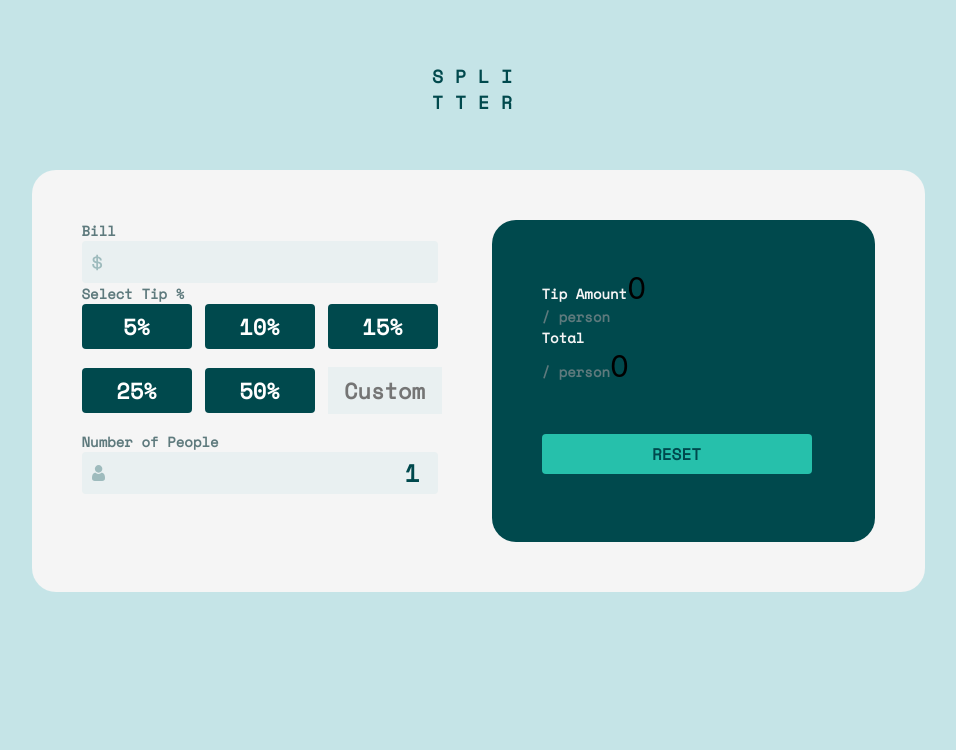
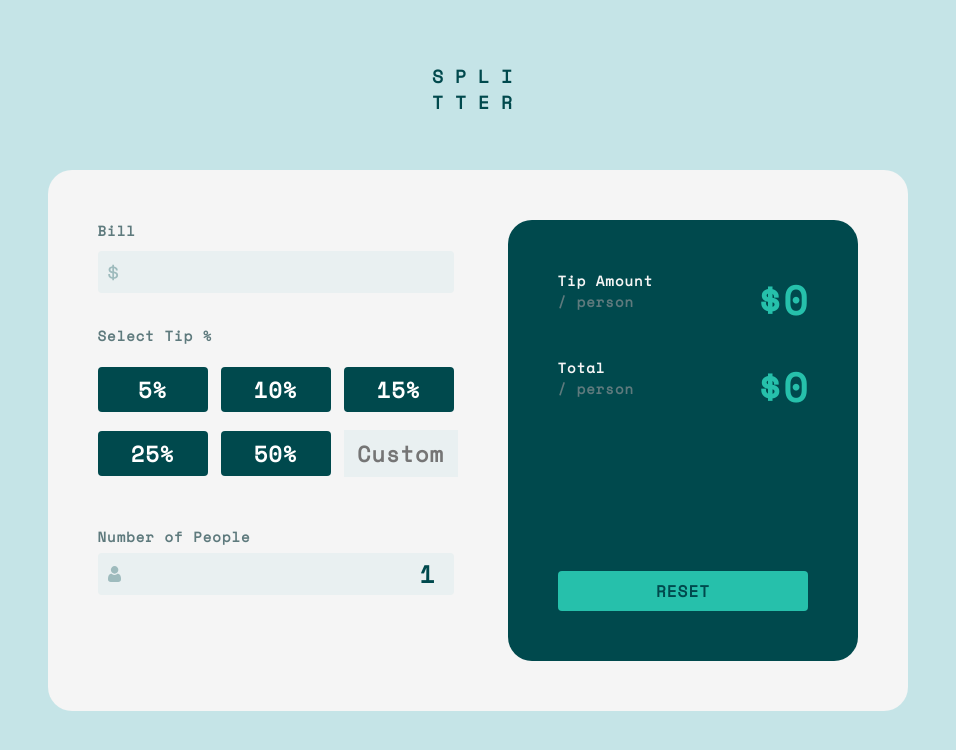
Before and after one commit to AgustinaLuz/tip-calculator, a React app: page / in a window 1280 px wide. Shown: the whole page, without its empty margins (162-1118 px from the left). Built offline with nearby package versions, Linux system fonts and the light colour scheme.

Commit message:
last changes

```diff
--- a/src/components/App.css
+++ b/src/components/App.css
@@ -1,4 +1,8 @@
 @import url("https://fonts.googleapis.com/css2?family=Space+Mono&display=swap");
+* {
+  font-family: "Space Mono", monospace;
+  letter-spacing: 1px;
+}
 .App-header {
   margin-top: 63px;
   margin-bottom: 55px;
@@ -15,15 +19,21 @@
 body {
   background-color: hsl(185, 41%, 84%);
 }
-
-button {
+label#bill {
+  margin-bottom: 10px;
+}
+.bill-box {
+  display: flex;
+  flex-direction: column;
+  margin-bottom: 30px;
+}
+.tip-btn {
   background-color: hsl(183, 100%, 15%);
   border: none;
   color: white;
   text-align: center;
   text-decoration: none;
   display: inline-block;
-  font-family: "Space Mono", monospace;
   font-size: 22px;
   font-weight: 600;
   margin-right: 13px;
@@ -32,14 +42,13 @@ button {
   height: 45px;
   border-radius: 4px;
 }
-button:hover {
+.tip-btn:hover {
   background-color: hsl(172, 67%, 45%);
   color: hsl(183, 100%, 15%);
   font-weight: 900;
 }
 
 input#sname {
-  font-family: "Space Mono", monospace;
   font-size: 22px;
   font-weight: 600;
   width: 100px;
@@ -54,9 +63,11 @@ label#bill,
 label#select,
 label#number {
   font-size: 14px;
-  font-family: "Space Mono", monospace;
   font-weight: 600;
   color: hsl(186, 14%, 43%);
+}
+.select-btn-box {
+  margin-bottom: 20px;
 }
 input#bname,
 input#nname {
@@ -64,7 +75,6 @@ input#nname {
   border: none;
   width: 336px;
   height: 40px;
-  font-family: "Space Mono", monospace;
   color: hsl(183, 100%, 15%);
   font-size: 24px;
   font-weight: 600;
@@ -78,6 +88,11 @@ input#bname {
   background-position: center;
   background-position-x: 3%;
 }
+
+input#bname:focus {
+  border-color: hsl(172, 67%, 45%);
+}
+
 input#nname {
   background-image: url("icon-person.svg");
   background-repeat: no-repeat;
@@ -95,6 +110,7 @@ input#nname {
 }
 .buttons-container {
   width: 410px;
+  margin-bottom: 30px;
 }
 .container2 {
   background-color: hsl(183, 100%, 15%);
@@ -105,17 +121,18 @@ label#tip-amount,
 label#total {
   color: whitesmoke;
   font-size: 14px;
-  font-family: "Space Mono", monospace;
   font-weight: 600;
+}
+.people-box {
+  margin-bottom: 5px;
 }
 label#person {
   font-size: 14px;
-  font-family: "Space Mono", monospace;
   font-weight: 600;
   color: hsl(186, 14%, 43%);
 }
-.btn-reset {
-  margin-top: 50px;
+button#reset:hover {
+  background-color: hsl(172, 67%, 45%);
 }
 button#reset {
   background-color: hsl(172, 67%, 45%);
@@ -123,13 +140,35 @@ button#reset {
   color: hsl(183, 100%, 15%);
   text-align: center;
   text-decoration: none;
-  font-family: "Space Mono", monospace;
   font-size: 16px;
   font-weight: 900;
-  width: 270px;
+  /*width: 270px;*/
+  width: -webkit-fill-available;
   height: 40px;
   border-radius: 4px;
 }
 .bill-output {
   font-size: 30px;
 }
+.tip-amount-box,
+.total-amount-box {
+  display: flex;
+  flex-direction: column;
+  width: 200px;
+}
+.tip-amount,
+.total-amount {
+  display: flex;
+  flex-direction: row;
+}
+.tip-amount-box {
+  margin-bottom: 45px;
+}
+.total-amount {
+  margin-bottom: 155px;
+}
+.bill-output {
+  color: hsl(172, 67%, 45%);
+  font-weight: 700;
+  font-size: 2.5rem;
+}
--- a/src/components/card.js
+++ b/src/components/card.js
@@ -35,11 +35,10 @@ const Card = () => {
   return (
     <div className="container1">
       <div>
-        <div>
+        <div className="bill-box">
           <label for="bill" id="bill">
             Bill
           </label>
-          <br></br>
           <input
             type="text"
             id="bname"
@@ -49,23 +48,44 @@ const Card = () => {
           ></input>
         </div>
         <div className="buttons-container">
+          <div className="select-btn-box">
             <label for="select" id="select">
               Select Tip %
             </label>
-          <br></br>
-          <button type="button" onClick={() => setCustomTip(5)}>
+          </div>
+          <button
+            className="tip-btn"
+            type="button"
+            onClick={() => setCustomTip(5)}
+          >
             5%
           </button>
-          <button type="button" onClick={() => setCustomTip(10)}>
+          <button
+            className="tip-btn"
+            type="button"
+            onClick={() => setCustomTip(10)}
+          >
             10%
           </button>
-          <button type="button" onClick={() => setCustomTip(15)}>
+          <button
+            className="tip-btn"
+            type="button"
+            onClick={() => setCustomTip(15)}
+          >
             15%
           </button>
-          <button type="button" onClick={() => setCustomTip(20)}>
+          <button
+            className="tip-btn"
+            type="button"
+            onClick={() => setCustomTip(20)}
+          >
             25%
           </button>
-          <button type="button" onClick={() => setCustomTip(50)}>
+          <button
+            className="tip-btn"
+            type="button"
+            onClick={() => setCustomTip(50)}
+          >
             50%
           </button>
           <input
@@ -77,10 +97,11 @@ const Card = () => {
           ></input>
         </div>
         <div>
+          <div className="people-box">
             <label for="numer" id="number">
               Number of People
             </label>
-          <br></br>
+          </div>
           <input
             type="text"
             id="nname"
@@ -91,20 +112,24 @@ const Card = () => {
         </div>
       </div>
       <div className="container2">
+        <div className="tip-amount">
+          <div className="tip-amount-box">
             <label id="tip-amount">Tip Amount</label>
+            <label id="person">/ person</label>
+          </div>
           <output className="bill-output" for="bname">
-          {tipAmount}
+            ${tipAmount}
           </output>
-        <br></br>
+        </div>
+        <div className="total-amount">
+          <div className="total-amount-box">
+            <label id="total">Total</label>
             <label id="person">/ person</label>
-        <output name="bill-output" for="bname"></output>
-        <br></br>
-        <label id="total">Total</label>
-        <br></br>
-        <label id="person">/ person</label>
+          </div>
           <output className="bill-output" for="bname">
-          {total}
+            ${total}
           </output>
+        </div>
         <div className="btn-reset">
           <button type="button" id="reset" onClick={reset}>
             RESET
```
Lines whose indentation alone changed are shown as unchanged.
